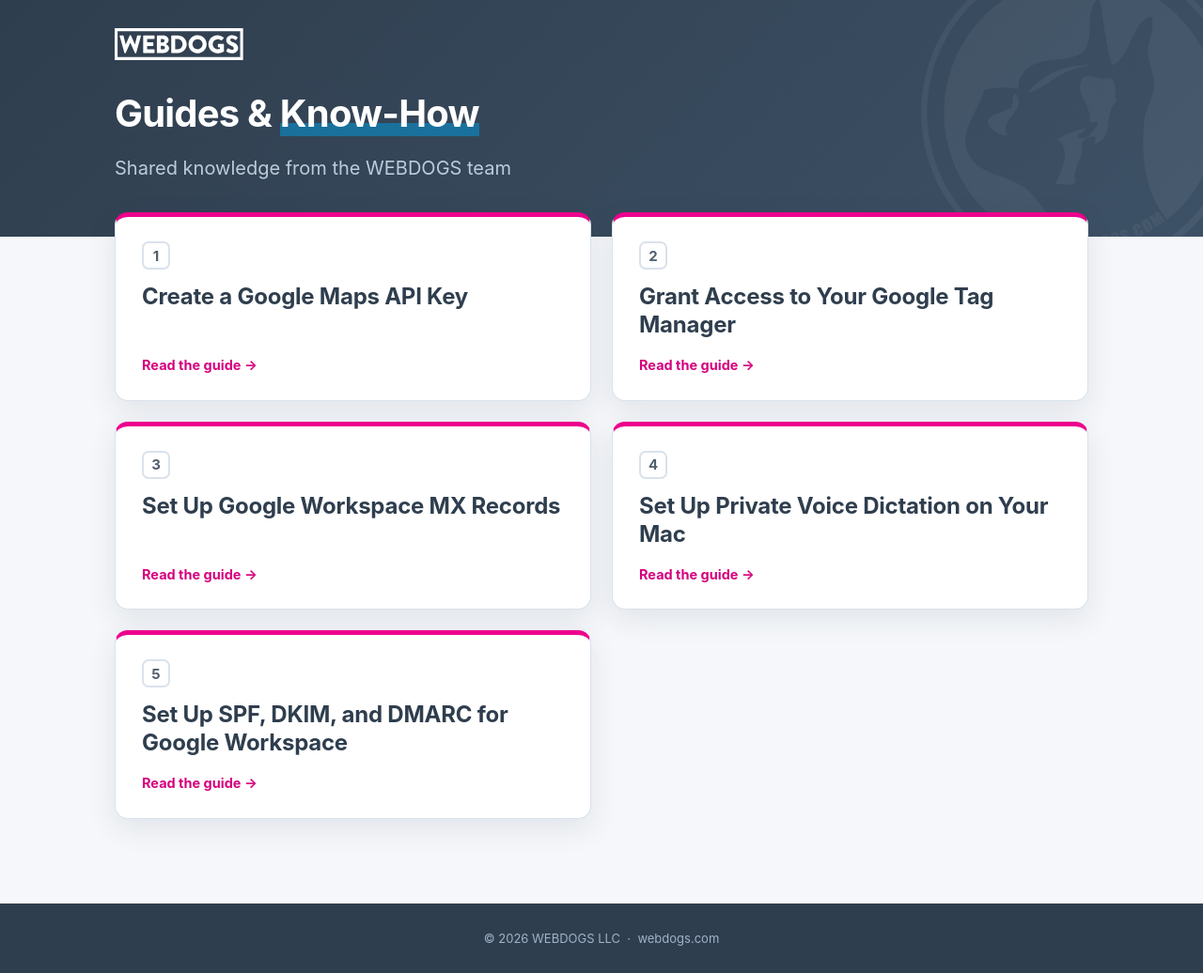
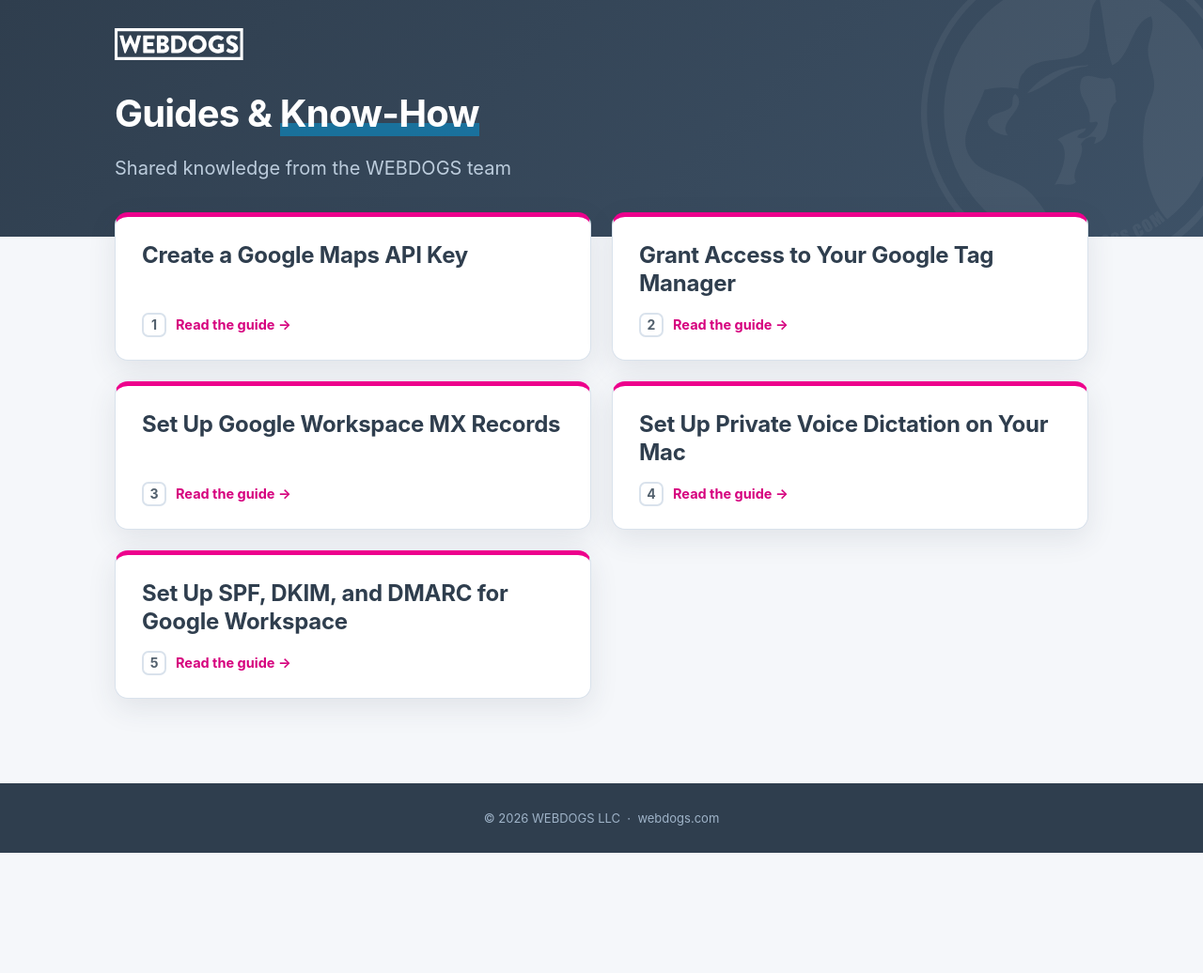
Before and after one commit to theWEBDOGS/guides, a Jekyll site: the page built from index.md, in a window 1280 px wide. Shown: the whole page at 94% size. Built offline with Jekyll 4.4.1, drawn with Linux system fonts in a browser that asks for light colours; some web fonts are replaced; after the commit the page ends 908 px from its top, so only the background shows below that.

Commit message:
Publish guides (2026-06-11) [generated]

```diff
--- a/_layouts/home.html
+++ b/_layouts/home.html
@@ -16,9 +16,8 @@ layout: base
     {%- assign guides = site.pages | where: "public", true | sort: "title" -%}
     {%- for g in guides %}
     <a class="card" href="{{ g.url | relative_url }}" {% if forloop.index <= 9 %}aria-keyshortcuts="{{ forloop.index }}"{% endif %}>
-      <span class="kbd" aria-hidden="true">{{ forloop.index }}</span>
       <h2>{{ g.title }}</h2>
-      <span class="readmore">Read the guide →</span>
+      <span class="readmore"><span class="kbd" aria-hidden="true">{{ forloop.index }}</span>Read the guide →</span>
     </a>
     {%- endfor %}
   </div>
--- a/assets/css/guides.css
+++ b/assets/css/guides.css
@@ -85,15 +85,16 @@ body.home { background: var(--paper); }
 .card:hover .readmore { transform: translateX(3px); }
 .card .kbd {
   display: inline-flex; align-items: center; justify-content: center;
-  width: 30px; height: 30px; margin-bottom: 14px; flex: none; align-self: flex-start;
+  width: 26px; height: 26px; flex: none;
   border: 2px solid var(--line); border-radius: 7px;
-  font: 700 15px/1 var(--brand-font); color: var(--muted);
+  font: 700 14px/1 var(--brand-font); color: var(--muted);
   transition: border-color .18s ease, color .18s ease;
 }
 .card:hover .kbd { border-color: var(--accent); color: var(--accent-ink); }
 .card h2 { font-family: var(--brand-font); font-size: 24px; line-height: 1.25; color: var(--navy); font-weight: 700; letter-spacing: -.01em; }
 .card .readmore {
-  display: inline-block; margin-top: auto; padding-top: 16px;
+  display: flex; align-items: center; gap: 10px;
+  margin-top: auto; padding-top: 16px;
   color: var(--accent-ink); font-weight: 700; font-size: 14.5px;
   transition: transform .18s ease;
 }
```
